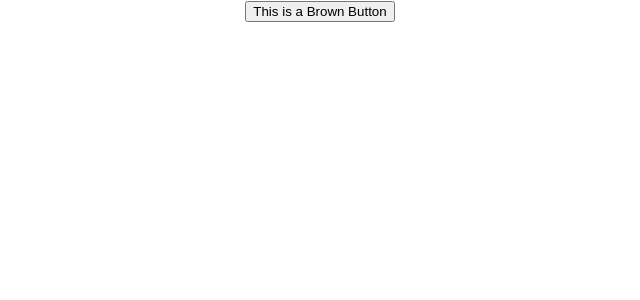
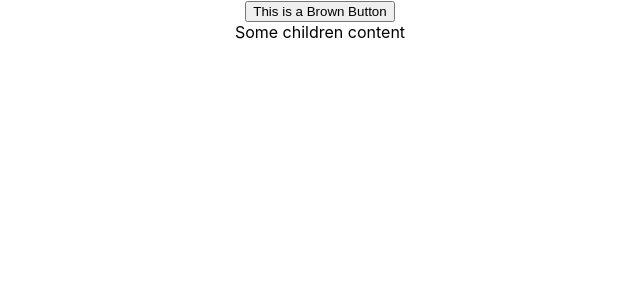
Before and after one commit to plamen1982/ReactMasterClass, a React (Create React App) app in the folder Training/ReactAdvanced/Component/component/: page / in a window 1280 px wide. Shown: the top 300 px of the page, without its empty margins (320-960 px from the left). Built offline with nearby package versions, Linux system fonts and the light colour scheme.

Commit message:
adding children content to the botton

```diff
--- a/Training/ReactAdvanced/Component/component/src/App.js
+++ b/Training/ReactAdvanced/Component/component/src/App.js
@@ -10,16 +10,21 @@ function App() {
   );
 }
 
-const Button = ({color}) => {
+const Button = ({color, children}) => {
   return(
-    <button>This is a {color} Button</button>
+    <>
+        <button>This is a {color} Button</button>
+        {children}
+    </>
   );
 }
 
 const BlackButton = () => {
   const color = 'Brown'
   return (
-    <Button color={color}/>
+    <Button color={color}>
+      <div>Some children content</div>
+    </Button>
   );
 
 }
```
